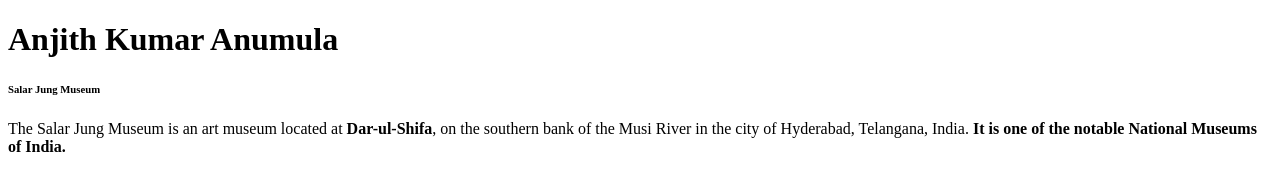
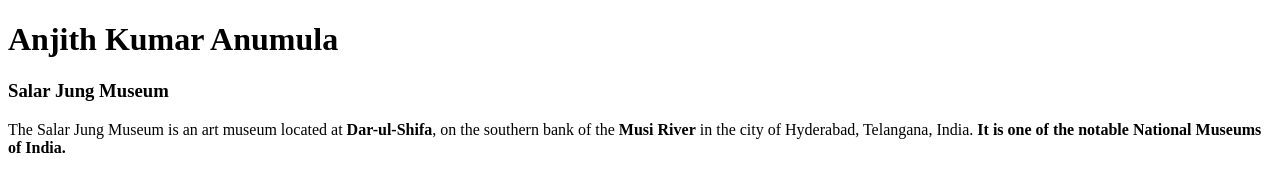
Before and after one commit to 44-563-Web-Apps-F22/44563-webapps-assignment-3-Anjithkumar-7, a plain HTML site: page index.html in a window 1280 px wide. Drawn offline with Linux system fonts and the light colour scheme.

Commit message:
Updated the museum content in the index html file

```diff
--- a/index.html
+++ b/index.html
@@ -6,8 +6,8 @@
   </head>
   <body>
 	<h1>Anjith Kumar Anumula</h1>
-  <h6> Salar Jung Museum</h6>
-  <p>The Salar Jung Museum is an art museum located at <b>Dar-ul-Shifa</b>, on the southern bank of the Musi River
+  <h3> Salar Jung Museum</h3>
+  <p>The Salar Jung Museum is an art museum located at <b>Dar-ul-Shifa</b>, on the southern bank of the <b>Musi River</b>
     in the city of Hyderabad, Telangana, India. <b>It is one of the notable National Museums of India.</b></p>
   </body>
 </html>
```
